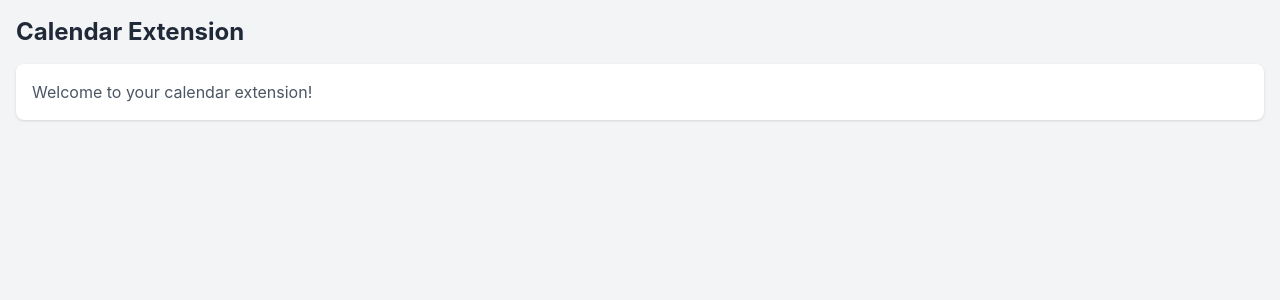
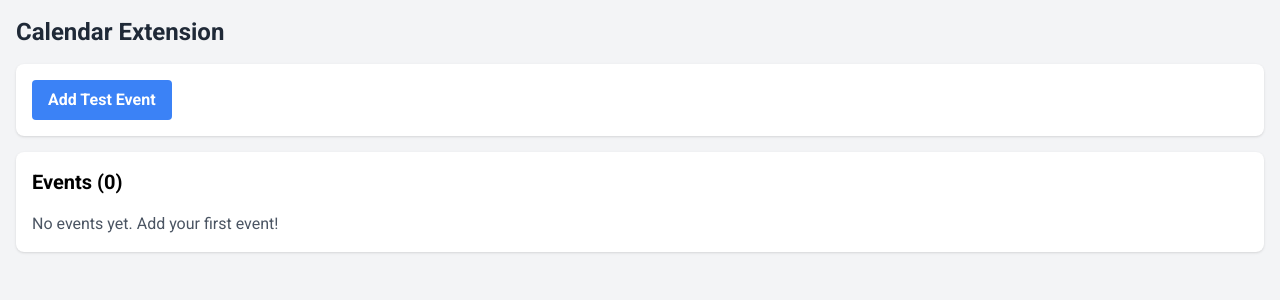
Before and after one commit to k-vijayvergi09/CalendarExtension, a React app: page / in a window 1280 px wide. Shown: the top 300 px of the page. Built offline with nearby package versions, Linux system fonts and the light colour scheme.

Commit message:
initialise project icons, fonts

```diff
--- a/package.json
+++ b/package.json
@@ -9,7 +9,8 @@
   },
   "dependencies": {
     "react": "^18.2.0",
-    "react-dom": "^18.2.0"
+    "react-dom": "^18.2.0",
+    "zustand": "^5.0.3"
   },
   "devDependencies": {
     "@types/chrome": "^0.0.260",
--- a/src/sidepanel/App.tsx
+++ b/src/sidepanel/App.tsx
@@ -1,11 +1,55 @@
 import React from 'react';
+import { useStore } from '../stores/useStore';
 
 const App: React.FC = () => {
+  const { events, addEvent, isLoading } = useStore();
+
+  const handleAddEvent = () => {
+    const newEvent = {
+      id: Date.now().toString(),
+      title: 'New Event',
+      date: new Date(),
+      description: 'This is a test event'
+    };
+    addEvent(newEvent);
+  };
+
   return (
     <div className="min-h-screen bg-gray-100 p-4">
       <h1 className="text-2xl font-bold text-gray-800 mb-4">Calendar Extension</h1>
+      <div className="bg-white rounded-lg shadow p-4 mb-4">
+        <button
+          onClick={handleAddEvent}
+          className="bg-blue-500 hover:bg-blue-600 text-white font-semibold py-2 px-4 rounded"
+        >
+          Add Test Event
+        </button>
+      </div>
+
       <div className="bg-white rounded-lg shadow p-4">
-        <p className="text-gray-600">Welcome to your calendar extension!</p>
+        <h2 className="text-xl font-semibold mb-4">Events ({events.length})</h2>
+        {isLoading ? (
+          <p className="text-gray-600">Loading events...</p>
+        ) : (
+          <div className="space-y-2">
+            {events.map(event => (
+              <div key={event.id} className="border p-3 rounded">
+                <h3 className="font-medium">{event.title}</h3>
+                <p className="text-sm text-gray-600">
+                  {event.date.toLocaleDateString()}
+                </p>
+                {event.description && (
+                  <p className="text-sm text-gray-500 mt-1">
+                    {event.description}
+                  </p>
+                )}
+              </div>
+            ))}
+            {events.length === 0 && (
+              <p className="text-gray-600">No events yet. Add your first event!</p>
+            )}
+          </div>
+        )}
       </div>
     </div>
   );
--- a/src/sidepanel/index.html
+++ b/src/sidepanel/index.html
@@ -4,6 +4,9 @@
     <meta charset="UTF-8" />
     <meta name="viewport" content="width=device-width, initial-scale=1.0" />
     <title>Calendar Extension</title>
+    <link rel="preconnect" href="https://fonts.googleapis.com">
+    <link rel="preconnect" href="https://fonts.gstatic.com" crossorigin>
+    <link href="https://fonts.googleapis.com/css2?family=Roboto:wght@300;400;500;700&display=swap" rel="stylesheet">
   </head>
   <body>
     <div id="root"></div>
--- /dev/null
+++ b/src/stores/useStore.ts
@@ -0,0 +1,24 @@
+import { create } from 'zustand'
+
+interface CalendarState {
+  events: Event[]
+  isLoading: boolean
+  addEvent: (event: Event) => void
+  setLoading: (loading: boolean) => void
+}
+
+interface Event {
+  id: string
+  title: string
+  date: Date
+  description?: string
+}
+
+export const useStore = create<CalendarState>((set) => ({
+  events: [],
+  isLoading: false,
+  addEvent: (event) => set((state) => ({
+    events: [...state.events, event]
+  })),
+  setLoading: (loading) => set({ isLoading: loading }),
+}));
--- a/src/styles/global.css
+++ b/src/styles/global.css
@@ -1,14 +1,31 @@
 @tailwind base;
 @tailwind components;
 @tailwind utilities;
+
+@layer base {
+  html {
+    font-family: 'Roboto', sans-serif;
+  }
+}
 
 body {
   width: 100%;
   height: 100vh;
   margin: 0;
-  font-family: -apple-system, BlinkMacSystemFont, 'Segoe UI', 'Roboto', 'Oxygen',
-    'Ubuntu', 'Cantarell', 'Fira Sans', 'Droid Sans', 'Helvetica Neue',
-    sans-serif;
   -webkit-font-smoothing: antialiased;
   -moz-osx-font-smoothing: grayscale;
 }
+
+/* Font weight utilities */
+.font-light {
+  font-weight: 300;
+}
+.font-regular {
+  font-weight: 400;
+}
+.font-medium {
+  font-weight: 500;
+}
+.font-bold {
+  font-weight: 700;
+}
--- a/tailwind.config.js
+++ b/tailwind.config.js
@@ -5,7 +5,11 @@ module.exports = {
     "./public/index.html",
   ],
   theme: {
-    extend: {},
+    extend: {
+      fontFamily: {
+        sans: ['Roboto', 'sans-serif'],
+      },
+    },
   },
   plugins: [],
 };
```
Also changed, not shown: src/store/types.ts (added, +13 -0 lines), tsconfig.json (line endings or trailing spaces), webpack.config.js (line endings or trailing spaces), 1 other file (tests, documents, lock files or other folders).
